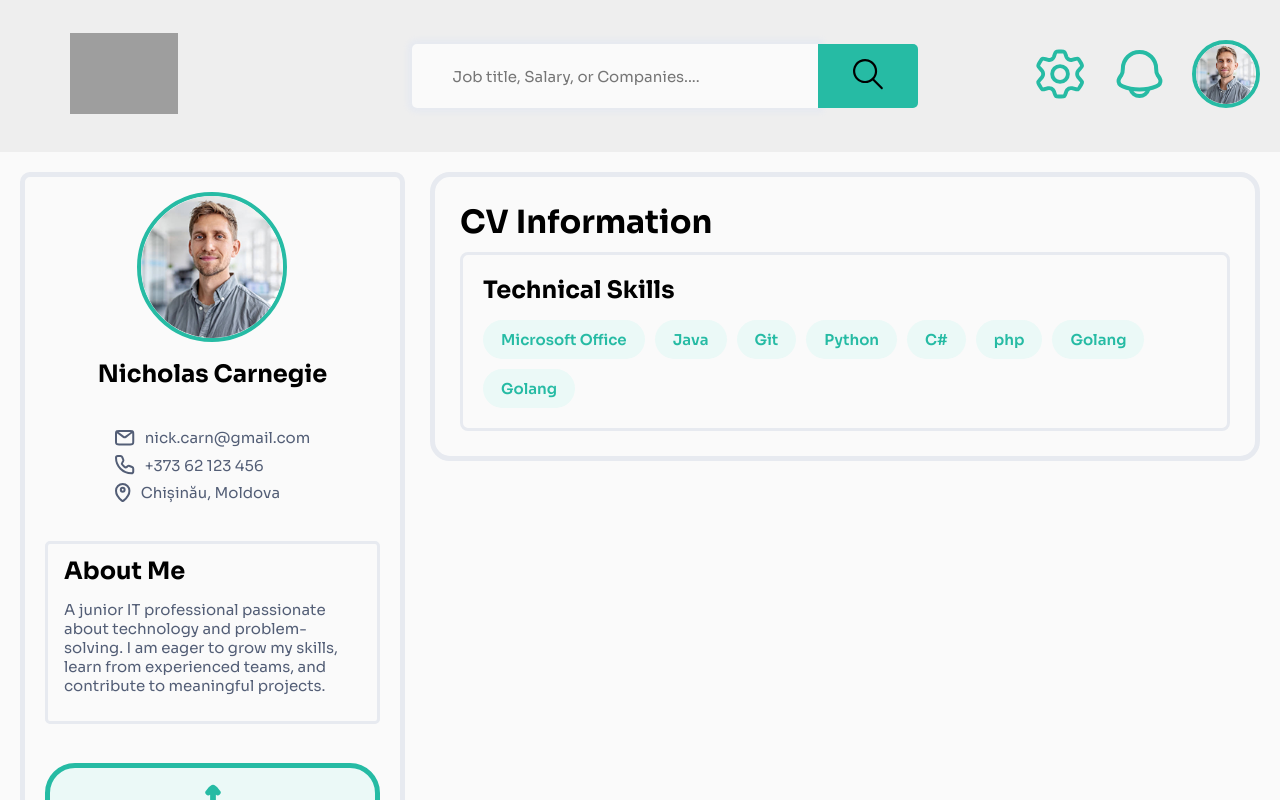
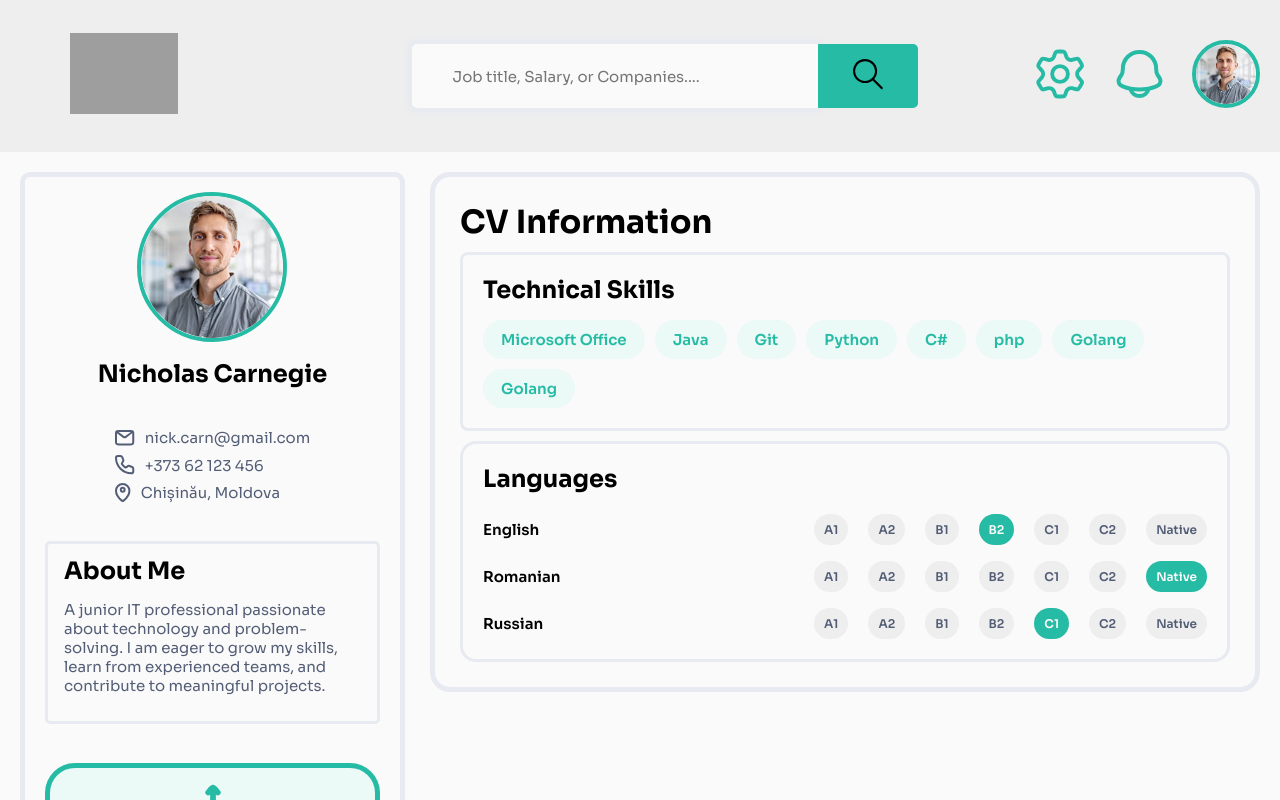
Before and after one commit to KyronPomidor/CVision, a React (Vite) app in the folder front/: page /profile in a window 1280 px wide. Shown: the top 800 px of the page. Built offline with nearby package versions, Linux system fonts and the light colour scheme; no server answers; grey boxes are pictures that could not be loaded.

Commit message:
Implement Languages Componenet

```diff
--- a/front/src/pages/ProfilePage/components/CVInformationCard/CVInformationCard.jsx
+++ b/front/src/pages/ProfilePage/components/CVInformationCard/CVInformationCard.jsx
@@ -1,7 +1,7 @@
 import styles from "./CVInformationCard.module.css"
 import TechnicalSkills from "./TechnicalSkills"
-{/*import Languages from "./Languages"
-import Objective from "./Objective"
+import Languages from "./Languages"
+{/*import Objective from "./Objective"
 import Experience from "./Experience"
 import AdditionalInfo from"./AdditionalInfo"*/}
 
@@ -13,8 +13,8 @@ function CVInformationCard({ technicalSkills, languages, objective, experience,
 
 
             <TechnicalSkills skills={technicalSkills} />
-            {/*<Languages languages={languages} />
-            <Objective text={objective} />
+            <Languages languages={languages} />
+            {/*<Objective text={objective} />
             <Experience items={experience} />
             <AdditionalInfo text={additionalInfo} />*/}
         </div>
--- /dev/null
+++ b/front/src/pages/ProfilePage/components/CVInformationCard/Languages.jsx
@@ -0,0 +1,37 @@
+import styles from "./Languages.module.css"
+
+const LEVELS = ["A1", "A2", "B1", "B2", "C1", "C2", "Native"];
+
+function Languages({ languages = [] }) {
+
+    return (
+        <div className={styles.languages}>
+            <h2 className={styles.heading}>Languages</h2>
+
+            <div className={styles.languagesList}>
+                {languages.map((language) => (
+                    <div key={language.name} className={styles.languageRow}>
+                        <p className={styles.languageName}>{language.name}</p>
+
+                        <div className={styles.levelsList}>
+                            {LEVELS.map((level) => (
+                                <span
+                                    key={level}
+                                    className={
+                                        level === language.level
+                                            ? `${styles.levelPill} ${styles.levelPillActive}`
+                                            : styles.levelPill
+                                    }
+                                >
+                                    {level}
+                                </span>
+                            ))}
+                        </div>
+                    </div>
+                ))}
+            </div>
+        </div>
+    )
+}
+
+export default Languages
--- /dev/null
+++ b/front/src/pages/ProfilePage/components/CVInformationCard/Languages.module.css
@@ -0,0 +1,59 @@
+.languages {
+    display: flex;
+    flex-direction: column;
+    gap: 20px;
+    padding: 20px;
+
+    border: var(--lightBorderWeight) solid var(--borderGray);
+    border-radius: 16px;
+}
+
+.heading {
+    font-size: var(--heading2);
+    color: var(--headerColor);
+}
+
+.languagesList {
+    display: flex;
+    flex-direction: column;
+    gap: 16px;
+}
+
+.languageRow {
+    display: flex;
+    align-items: center;
+    justify-content: space-between;
+    flex-wrap: wrap;
+    gap: 10px;
+}
+
+.languageName {
+    min-width: 90px;
+    font-size: var(--mainText);
+    font-weight: 600;
+    color: var(--headerColor);
+}
+
+.levelsList {
+    display: flex;
+    gap: 20px;
+}
+
+.levelPill {
+    display: flex;
+    align-items: center;
+    justify-content: center;
+    min-width: 30px;
+    padding: 8px 10px;
+
+    background-color: var(--headerBackground);
+    color: var(--mainTextGray);
+    font-size: var(--mainComments);
+    font-weight: 600;
+    border-radius: 100px;
+}
+
+.levelPillActive {
+    background-color: var(--primary);
+    color: var(--mainBackground);
+}
```
